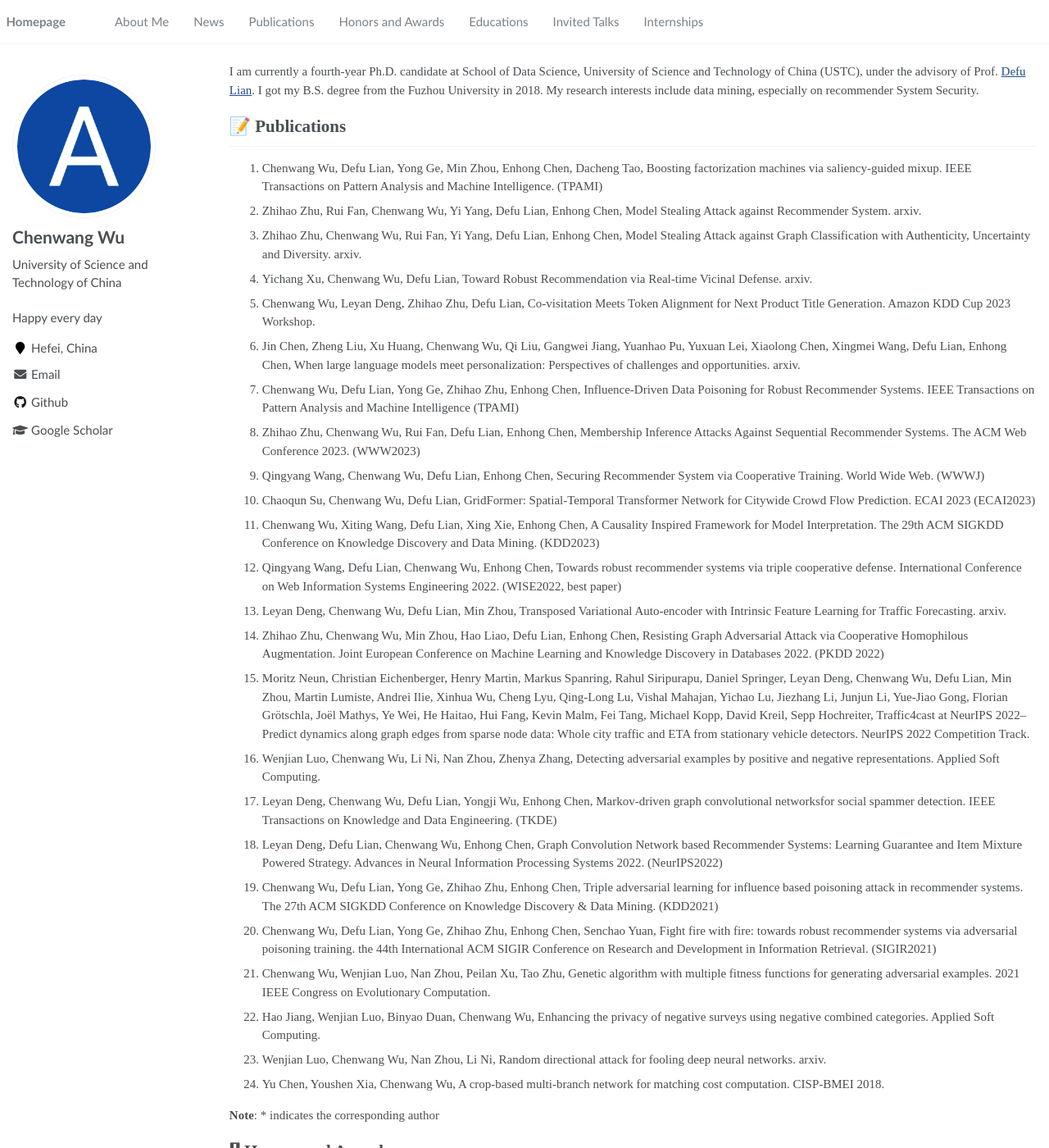
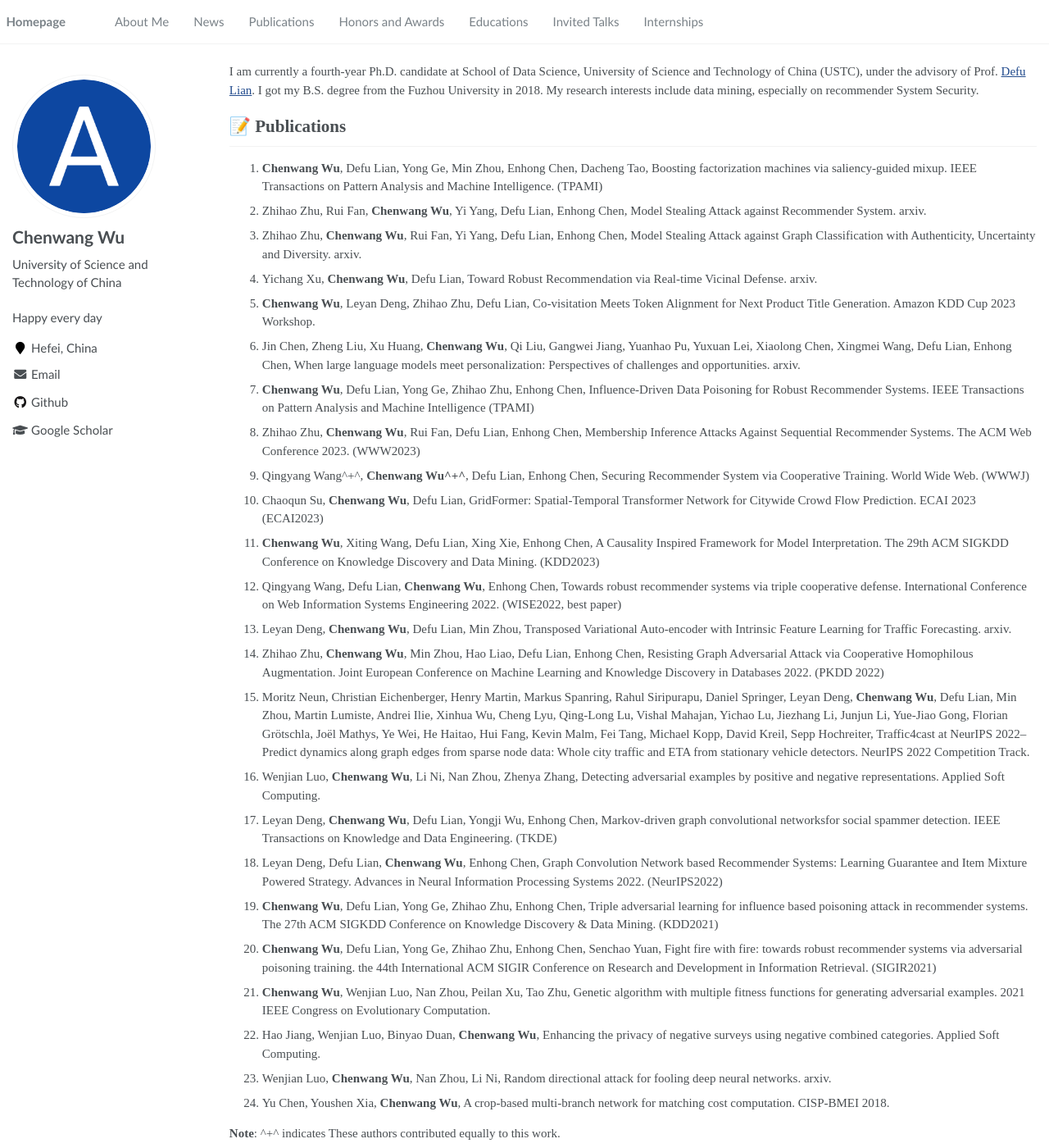
Before and after one commit to Daftstone/Daftstone.github.io, a Jekyll site: the page built from _pages/about.md, in a window 1280 px wide and 1400 px high. Shown: the whole window at 82% size. Built offline with Jekyll 4.4.1, drawn with Linux system fonts in a browser that asks for light colours; some of the changed text lies outside the part shown.

Commit message:
Update about.md

```diff
--- a/_pages/about.md
+++ b/_pages/about.md
@@ -25,32 +25,32 @@ My research interests include data mining, especially on recommender System Secu
 - *2022.02*: &nbsp;🎉🎉 Lorem ipsum dolor sit amet, consectetur adipiscing elit. Vivamus ornare aliquet ipsum, ac tempus justo dapibus sit amet.  -->
 
 # 📝 Publications
-1. Chenwang Wu, Defu Lian, Yong Ge, Min Zhou, Enhong Chen, Dacheng Tao, Boosting factorization machines via saliency-guided mixup. IEEE Transactions on Pattern Analysis and Machine Intelligence. (TPAMI)
-2. Zhihao Zhu, Rui Fan, Chenwang Wu, Yi Yang, Defu Lian, Enhong Chen, Model Stealing Attack against Recommender System. arxiv.
-3. Zhihao Zhu, Chenwang Wu, Rui Fan, Yi Yang, Defu Lian, Enhong Chen, Model Stealing Attack against Graph Classification with Authenticity, Uncertainty and Diversity. arxiv.
-4. Yichang Xu, Chenwang Wu, Defu Lian, Toward Robust Recommendation via Real-time Vicinal Defense. arxiv.
-5. Chenwang Wu, Leyan Deng, Zhihao Zhu, Defu Lian, Co-visitation Meets Token Alignment for Next Product Title Generation. Amazon KDD Cup 2023 Workshop.
-6. Jin Chen, Zheng Liu, Xu Huang, Chenwang Wu, Qi Liu, Gangwei Jiang, Yuanhao Pu, Yuxuan Lei, Xiaolong Chen, Xingmei Wang, Defu Lian, Enhong Chen, When large language models meet personalization: Perspectives of challenges and opportunities. arxiv.
-7. Chenwang Wu, Defu Lian, Yong Ge, Zhihao Zhu, Enhong Chen, Influence-Driven Data Poisoning for Robust Recommender Systems. IEEE Transactions on Pattern Analysis and Machine Intelligence (TPAMI)
-8. Zhihao Zhu, Chenwang Wu, Rui Fan, Defu Lian, Enhong Chen, Membership Inference Attacks Against Sequential Recommender Systems. The ACM Web Conference 2023. (WWW2023)
-9. Qingyang Wang, Chenwang Wu, Defu Lian, Enhong Chen, Securing Recommender System via Cooperative Training. World Wide Web. (WWWJ)
-10. Chaoqun Su, Chenwang Wu, Defu Lian, GridFormer: Spatial-Temporal Transformer Network for Citywide Crowd Flow Prediction. ECAI 2023 (ECAI2023)
-11. Chenwang Wu, Xiting Wang, Defu Lian, Xing Xie, Enhong Chen, A Causality Inspired Framework for Model Interpretation. The 29th ACM SIGKDD Conference on Knowledge Discovery and Data Mining. (KDD2023)
-12. Qingyang Wang, Defu Lian, Chenwang Wu, Enhong Chen, Towards robust recommender systems via triple cooperative defense. International Conference on Web Information Systems Engineering 2022. (WISE2022, best paper)
-13. Leyan Deng, Chenwang Wu, Defu Lian, Min Zhou, Transposed Variational Auto-encoder with Intrinsic Feature Learning for Traffic Forecasting. arxiv.
-14. Zhihao Zhu, Chenwang Wu, Min Zhou, Hao Liao, Defu Lian, Enhong Chen, Resisting Graph Adversarial Attack via Cooperative Homophilous Augmentation. Joint European Conference on Machine Learning and Knowledge Discovery in Databases 2022. (PKDD 2022)
-15. Moritz Neun, Christian Eichenberger, Henry Martin, Markus Spanring, Rahul Siripurapu, Daniel Springer, Leyan Deng, Chenwang Wu, Defu Lian, Min Zhou, Martin Lumiste, Andrei Ilie, Xinhua Wu, Cheng Lyu, Qing-Long Lu, Vishal Mahajan, Yichao Lu, Jiezhang Li, Junjun Li, Yue-Jiao Gong, Florian Grötschla, Joël Mathys, Ye Wei, He Haitao, Hui Fang, Kevin Malm, Fei Tang, Michael Kopp, David Kreil, Sepp Hochreiter, Traffic4cast at NeurIPS 2022–Predict dynamics along graph edges from sparse node data: Whole city traffic and ETA from stationary vehicle detectors. NeurIPS 2022 Competition Track.
-16. Wenjian Luo, Chenwang Wu, Li Ni, Nan Zhou, Zhenya Zhang, Detecting adversarial examples by positive and negative representations. Applied Soft Computing.
-17. Leyan Deng, Chenwang Wu, Defu Lian, Yongji Wu, Enhong Chen, Markov-driven graph convolutional networksfor social spammer detection. IEEE Transactions on Knowledge and Data Engineering. (TKDE)
-18. Leyan Deng, Defu Lian, Chenwang Wu, Enhong Chen, Graph Convolution Network based Recommender Systems: Learning Guarantee and Item Mixture Powered Strategy. Advances in Neural Information Processing Systems 2022. (NeurIPS2022)
-19. Chenwang Wu, Defu Lian, Yong Ge, Zhihao Zhu, Enhong Chen, Triple adversarial learning for influence based poisoning attack in recommender systems. The 27th ACM SIGKDD Conference on Knowledge Discovery & Data Mining. (KDD2021)
-20. Chenwang Wu, Defu Lian, Yong Ge, Zhihao Zhu, Enhong Chen, Senchao Yuan, Fight fire with fire: towards robust recommender systems via adversarial poisoning training. the 44th International ACM SIGIR Conference on Research and Development in Information Retrieval. (SIGIR2021)
-21. Chenwang Wu, Wenjian Luo, Nan Zhou, Peilan Xu, Tao Zhu, Genetic algorithm with multiple fitness functions for generating adversarial examples. 2021 IEEE Congress on Evolutionary Computation.
-22. Hao Jiang, Wenjian Luo, Binyao Duan, Chenwang Wu, Enhancing the privacy of negative surveys using negative combined categories. Applied Soft Computing.
-23. Wenjian Luo, Chenwang Wu, Nan Zhou, Li Ni, Random directional attack for fooling deep neural networks. arxiv.
-24. Yu Chen, Youshen Xia, Chenwang Wu, A crop-based multi-branch network for matching cost computation. CISP-BMEI 2018.
+1. **Chenwang Wu**, Defu Lian, Yong Ge, Min Zhou, Enhong Chen, Dacheng Tao, Boosting factorization machines via saliency-guided mixup. IEEE Transactions on Pattern Analysis and Machine Intelligence. (TPAMI)
+2. Zhihao Zhu, Rui Fan, **Chenwang Wu**, Yi Yang, Defu Lian, Enhong Chen, Model Stealing Attack against Recommender System. arxiv.
+3. Zhihao Zhu, **Chenwang Wu**, Rui Fan, Yi Yang, Defu Lian, Enhong Chen, Model Stealing Attack against Graph Classification with Authenticity, Uncertainty and Diversity. arxiv.
+4. Yichang Xu, **Chenwang Wu**, Defu Lian, Toward Robust Recommendation via Real-time Vicinal Defense. arxiv.
+5. **Chenwang Wu**, Leyan Deng, Zhihao Zhu, Defu Lian, Co-visitation Meets Token Alignment for Next Product Title Generation. Amazon KDD Cup 2023 Workshop.
+6. Jin Chen, Zheng Liu, Xu Huang, **Chenwang Wu**, Qi Liu, Gangwei Jiang, Yuanhao Pu, Yuxuan Lei, Xiaolong Chen, Xingmei Wang, Defu Lian, Enhong Chen, When large language models meet personalization: Perspectives of challenges and opportunities. arxiv.
+7. **Chenwang Wu**, Defu Lian, Yong Ge, Zhihao Zhu, Enhong Chen, Influence-Driven Data Poisoning for Robust Recommender Systems. IEEE Transactions on Pattern Analysis and Machine Intelligence (TPAMI)
+8. Zhihao Zhu, **Chenwang Wu**, Rui Fan, Defu Lian, Enhong Chen, Membership Inference Attacks Against Sequential Recommender Systems. The ACM Web Conference 2023. (WWW2023)
+9. Qingyang Wang^+^, **Chenwang Wu^+^**, Defu Lian, Enhong Chen, Securing Recommender System via Cooperative Training. World Wide Web. (WWWJ)
+10. Chaoqun Su, **Chenwang Wu**, Defu Lian, GridFormer: Spatial-Temporal Transformer Network for Citywide Crowd Flow Prediction. ECAI 2023 (ECAI2023)
+11. **Chenwang Wu**, Xiting Wang, Defu Lian, Xing Xie, Enhong Chen, A Causality Inspired Framework for Model Interpretation. The 29th ACM SIGKDD Conference on Knowledge Discovery and Data Mining. (KDD2023)
+12. Qingyang Wang, Defu Lian, **Chenwang Wu**, Enhong Chen, Towards robust recommender systems via triple cooperative defense. International Conference on Web Information Systems Engineering 2022. (WISE2022, best paper)
+13. Leyan Deng, **Chenwang Wu**, Defu Lian, Min Zhou, Transposed Variational Auto-encoder with Intrinsic Feature Learning for Traffic Forecasting. arxiv.
+14. Zhihao Zhu, **Chenwang Wu**, Min Zhou, Hao Liao, Defu Lian, Enhong Chen, Resisting Graph Adversarial Attack via Cooperative Homophilous Augmentation. Joint European Conference on Machine Learning and Knowledge Discovery in Databases 2022. (PKDD 2022)
+15. Moritz Neun, Christian Eichenberger, Henry Martin, Markus Spanring, Rahul Siripurapu, Daniel Springer, Leyan Deng, **Chenwang Wu**, Defu Lian, Min Zhou, Martin Lumiste, Andrei Ilie, Xinhua Wu, Cheng Lyu, Qing-Long Lu, Vishal Mahajan, Yichao Lu, Jiezhang Li, Junjun Li, Yue-Jiao Gong, Florian Grötschla, Joël Mathys, Ye Wei, He Haitao, Hui Fang, Kevin Malm, Fei Tang, Michael Kopp, David Kreil, Sepp Hochreiter, Traffic4cast at NeurIPS 2022–Predict dynamics along graph edges from sparse node data: Whole city traffic and ETA from stationary vehicle detectors. NeurIPS 2022 Competition Track.
+16. Wenjian Luo, **Chenwang Wu**, Li Ni, Nan Zhou, Zhenya Zhang, Detecting adversarial examples by positive and negative representations. Applied Soft Computing.
+17. Leyan Deng, **Chenwang Wu**, Defu Lian, Yongji Wu, Enhong Chen, Markov-driven graph convolutional networksfor social spammer detection. IEEE Transactions on Knowledge and Data Engineering. (TKDE)
+18. Leyan Deng, Defu Lian, **Chenwang Wu**, Enhong Chen, Graph Convolution Network based Recommender Systems: Learning Guarantee and Item Mixture Powered Strategy. Advances in Neural Information Processing Systems 2022. (NeurIPS2022)
+19. **Chenwang Wu**, Defu Lian, Yong Ge, Zhihao Zhu, Enhong Chen, Triple adversarial learning for influence based poisoning attack in recommender systems. The 27th ACM SIGKDD Conference on Knowledge Discovery & Data Mining. (KDD2021)
+20. **Chenwang Wu**, Defu Lian, Yong Ge, Zhihao Zhu, Enhong Chen, Senchao Yuan, Fight fire with fire: towards robust recommender systems via adversarial poisoning training. the 44th International ACM SIGIR Conference on Research and Development in Information Retrieval. (SIGIR2021)
+21. **Chenwang Wu**, Wenjian Luo, Nan Zhou, Peilan Xu, Tao Zhu, Genetic algorithm with multiple fitness functions for generating adversarial examples. 2021 IEEE Congress on Evolutionary Computation.
+22. Hao Jiang, Wenjian Luo, Binyao Duan, **Chenwang Wu**, Enhancing the privacy of negative surveys using negative combined categories. Applied Soft Computing.
+23. Wenjian Luo, **Chenwang Wu**, Nan Zhou, Li Ni, Random directional attack for fooling deep neural networks. arxiv.
+24. Yu Chen, Youshen Xia, **Chenwang Wu**, A crop-based multi-branch network for matching cost computation. CISP-BMEI 2018.
 
-**Note**: * indicates the corresponding author
+**Note**: ^+^ indicates These authors contributed equally to this work.
 
 # 🎖 Honors and Awards
 
```
Also changed, not shown: other parts of _pages/about.md (+11 -14 lines).
